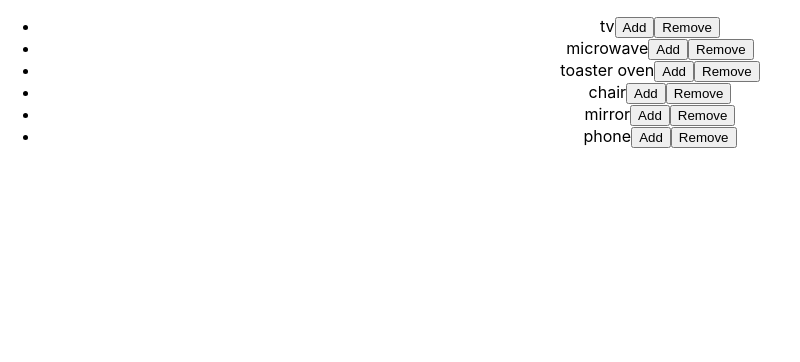
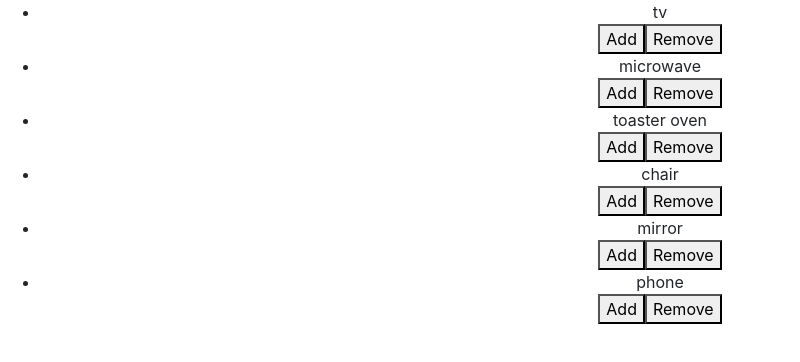
Before and after one commit to oliviah0/redux-shoply, a React (Create React App) app: page / in a window 1280 px wide. Shown: the top 362 px of the page, without its empty margins (0-800 px from the left). Built offline with nearby package versions, Linux system fonts and the light colour scheme.

Commit message:
AddRemove component

```diff
--- a/public/index.html
+++ b/public/index.html
@@ -19,6 +19,7 @@
       work correctly both with client-side routing and a non-root public URL.
       Learn how to configure a non-root public URL by running `npm run build`.
     -->
+    <link rel="stylesheet" href="https://stackpath.bootstrapcdn.com/bootstrap/4.3.1/css/bootstrap.min.css" integrity="sha384-ggOyR0iXCbMQv3Xipma34MD+dH/1fQ784/j6cY/iJTQUOhcWr7x9JvoRxT2MZw1T" crossorigin="anonymous">
     <title>Parcolivia's Shop</title>
   </head>
   <body>
--- a/src/actions.js
+++ b/src/actions.js
@@ -1,13 +1,16 @@
 import { ADD, REMOVE } from "./actionTypes";
 
-export function add() {
+export function add(id) {
   return {
-    type: ADD
+    type: ADD,
+    payload: {id}
+
   };
 }
 
-export function remove() {
+export function remove(id) {
   return {
-    type: REMOVE
+    type: REMOVE,
+    payload: {id}
   };
 }
--- /dev/null
+++ b/src/components/AddRemove.js
@@ -0,0 +1,16 @@
+import React, { Component } from "react";
+import uuid from "uuid/v4";
+
+class AddRemove extends Component {
+
+  render() {
+    return (
+     <div>
+        <button onClick={() => this.props.add(this.props.id)}>Add</button>
+        <button onClick={() => this.props.remove(this.props.id)}>Remove</button>
+      </div>
+    );
+  }
+}
+
+export default AddRemove;
--- a/src/components/Item.js
+++ b/src/components/Item.js
@@ -1,14 +1,17 @@
 import React, { Component } from "react";
 import uuid from "uuid/v4";
+import AddRemoveContainer from "../containers/AddRemoveContainer";
 
 class Item extends Component {
 
   render() {
+
     return (
-      <li>{this.props.item.name}
-        <button onClick={this.props.add}>Add</button>
-        <button>Remove</button>
+      <li>
+        {this.props.item.name}
+        <AddRemoveContainer id={this.props.id}  />
       </li>
+
     );
   }
 }
--- a/src/components/Main.js
+++ b/src/components/Main.js
@@ -1,6 +1,6 @@
 import React, { Component } from "react";
 import uuid from "uuid/v4";
-import ItemContainer from "../containers/ItemContainer"
+import Item from "../components/Item"
 
 class Main extends Component {
   render() {
@@ -12,7 +12,7 @@ class Main extends Component {
       const item = items[id]
       return (
         // this is ownProps on ItemContainer
-        <ItemContainer item={item} id={id} key={id}/>
+        <Item item={item} id={id} key={id}/>
       )
     });
 
--- /dev/null
+++ b/src/containers/AddRemoveContainer.js
@@ -0,0 +1,9 @@
+import { connect } from "react-redux";
+import { add, remove } from "../actions";
+import AddRemove from "../components/AddRemove";
+
+// when you use the object curlies, it implies to dispatch the action
+export default connect(
+  null,
+  {add, remove}
+)(AddRemove);
--- a/src/containers/ItemContainer.js
+++ /dev/null
@@ -1,17 +0,0 @@
-import { connect } from "react-redux";
-import { add, remove } from "../actions";
-import Item from "../components/Item";
-
-function mapDispatchToProps(dispatch, ownProps) {
-
-  console.log("HELLO", ownProps)
-  return {
-    add: () => dispatch(add(ownProps.item)),
-    // remove: () => dispatch(remove(ownProps.item))
-  }
-}
-
-export default connect(
-  null,
-  mapDispatchToProps
-)(Item);
--- a/src/rootReducer.js
+++ b/src/rootReducer.js
@@ -7,16 +7,25 @@ const INITIAL_STATE = { items: data.products, cartItems: {} };
 function rootReducer(state = INITIAL_STATE, action) {
   console.log("reducer ran; state & action:", state, action);
 
+  // let id = action.payload.id
+  let cartItems = { ...state.cartItems }
+
   switch (action.type) {
     case ADD:
-      const newItem = {...action.payload}
-      let cartItems = {...state.cartItems}
-      cartItems[newItem] = cartItems[newItem] + 1 || 1
+      cartItems[action.payload.id] = cartItems[action.payload.id] + 1 || 1
 
       return { ...state, cartItems: cartItems };
 
-    // case REMOVE:
-    //   return { ...state, count: state.count - 1 };
+    case REMOVE:
+      if (cartItems[action.payload.id]) {
+        cartItems[action.payload.id] = cartItems[action.payload.id] - 1
+        if (cartItems[action.payload.id] <= 0) {
+          delete cartItems[action.payload.id]
+        }
+        return { ...state, cartItems: cartItems };
+      } else {
+        return state
+      }
 
     default:
       return state;
```
Also changed, not shown: src/containers/MainContainer.js (+0 -13 lines).
